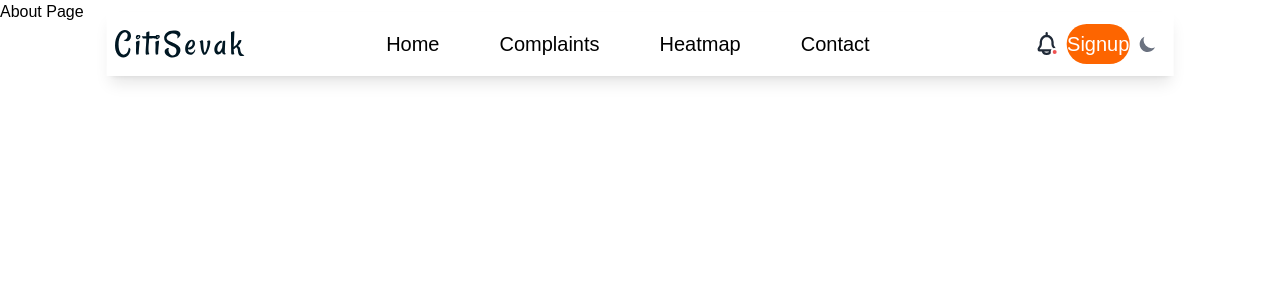
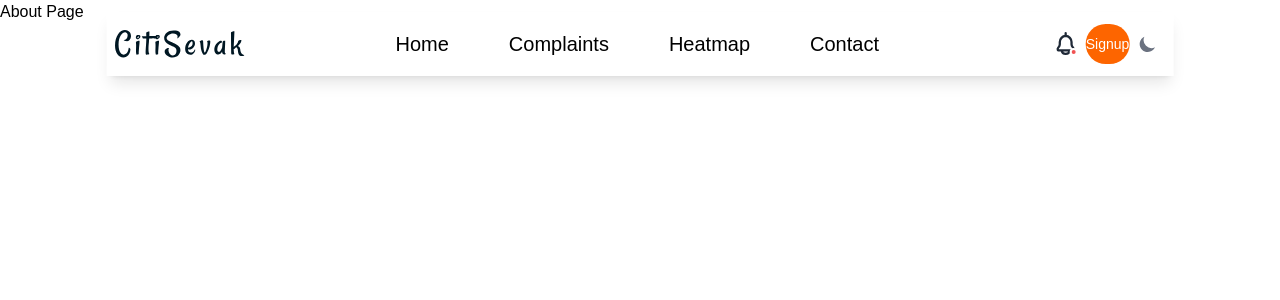
Before and after one commit to php2k6/gcet-hack, a React (Vite) app in the folder frontend/: page /about in a window 1280 px wide. Shown: the top 300 px of the page. Built offline with nearby package versions, Linux system fonts and the light colour scheme.

Commit message:
Improved signup button

```diff
--- a/frontend/src/components/Navigation.jsx
+++ b/frontend/src/components/Navigation.jsx
@@ -128,8 +128,9 @@ const Navigation = () => {
         <Button
           as={NavLink}
           to="/signup"
-          className="primary-btn text-xl"
           color="primary"
+          className="primary-btn text-white hover:text-black dark:bg-orange-500 dark:text-black dark:text-white dark:hover:bg-orange-500 dark:hover:text-black"
+          // className="rounded-lg px-4 py-2 hover:bg-blue-700 hover:text-yellow-300"
         >
           Signup
         </Button>
```
